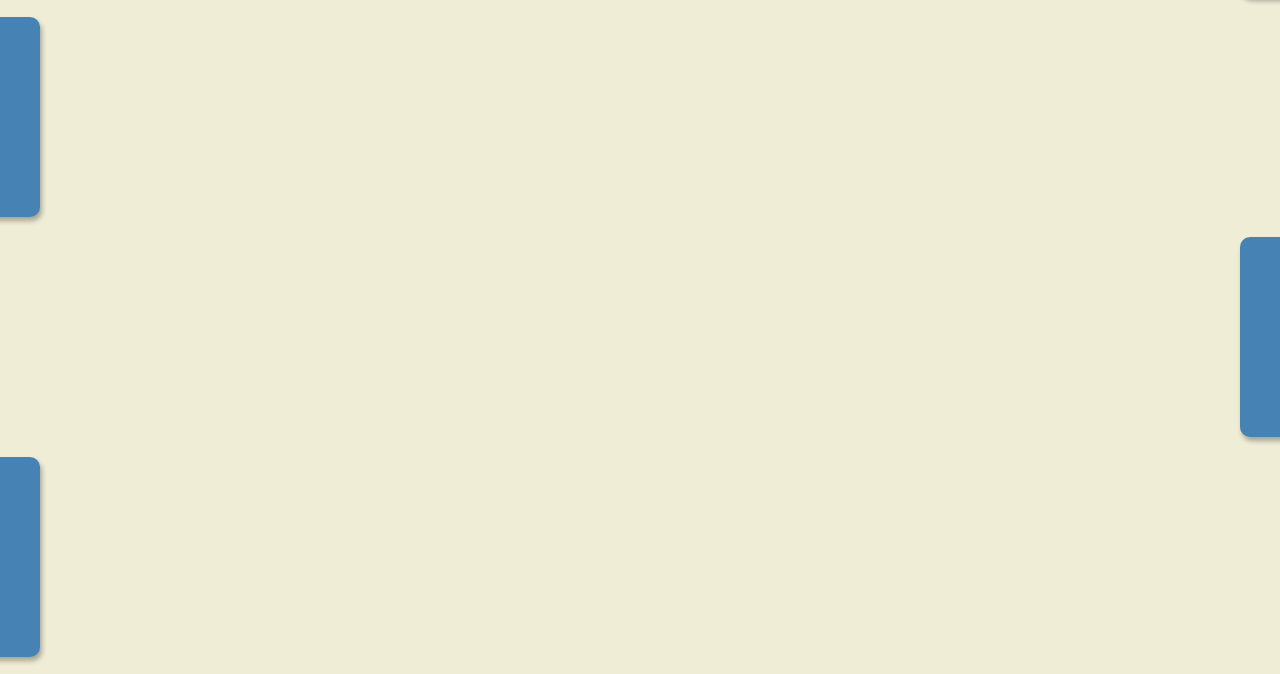
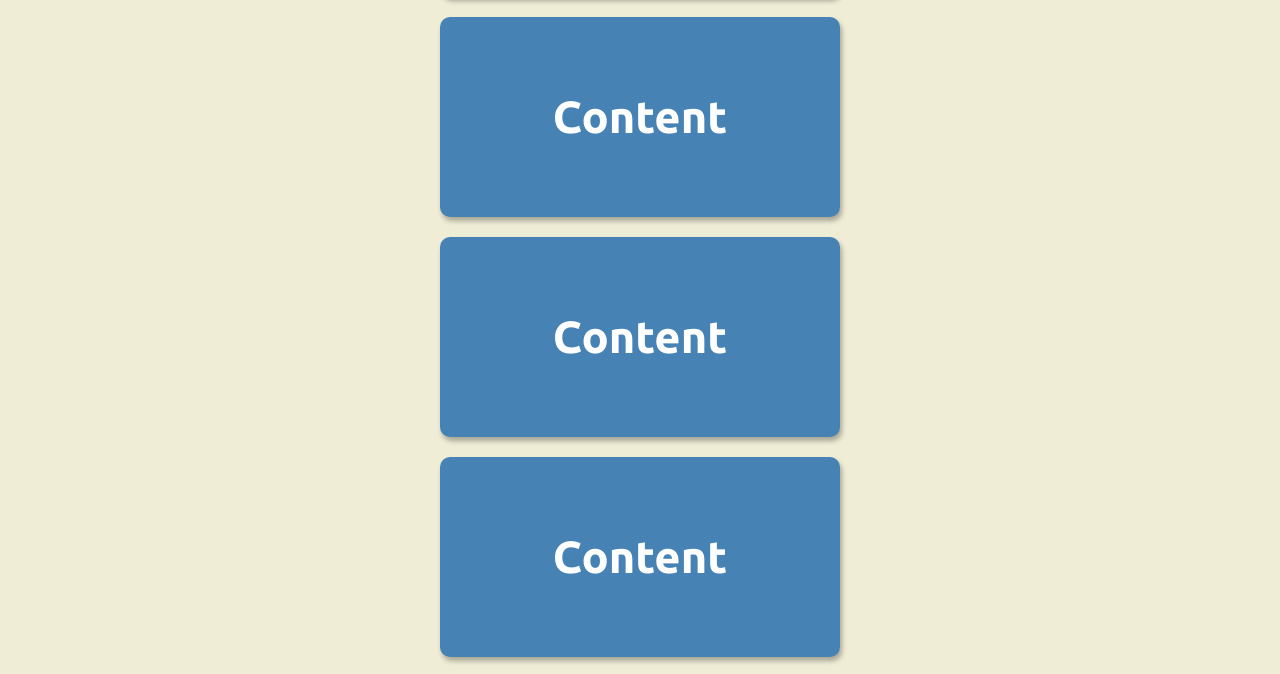
Before and after one commit to DarGrz/Scroll-Animation-Project, a plain HTML site: page index.html in a window 1280 px wide. Shown: the part 710-1384 px from the top of the page. Drawn offline with Linux system fonts and the light colour scheme.

Commit message:
Added JS functionality

```diff
--- a/app.js
+++ b/app.js
@@ -8,6 +8,12 @@ function checkBoxes() {
     const triggerBottom = window.innerHeight / 5 * 4
 
     boxes.forEach(box => {
-        const boxTop =
+        const boxTop = box.getBoundingClientRect().top
+
+        if(boxTop < triggerBottom) {
+            box.classList.add('show')
+        } else {
+            box.classList.remove('show')
+        }
     })
 }
--- a/index.html
+++ b/index.html
@@ -9,7 +9,7 @@
 </head>
 <body>
     <h1>Scroll to see the animation</h1>
-    <div class="box show"><h2>Content</h2></div>
+    <div class="box"><h2>Content</h2></div>
     <div class="box"><h2>Content</h2></div>
     <div class="box"><h2>Content</h2></div>
     <div class="box"><h2>Content</h2></div>
```
